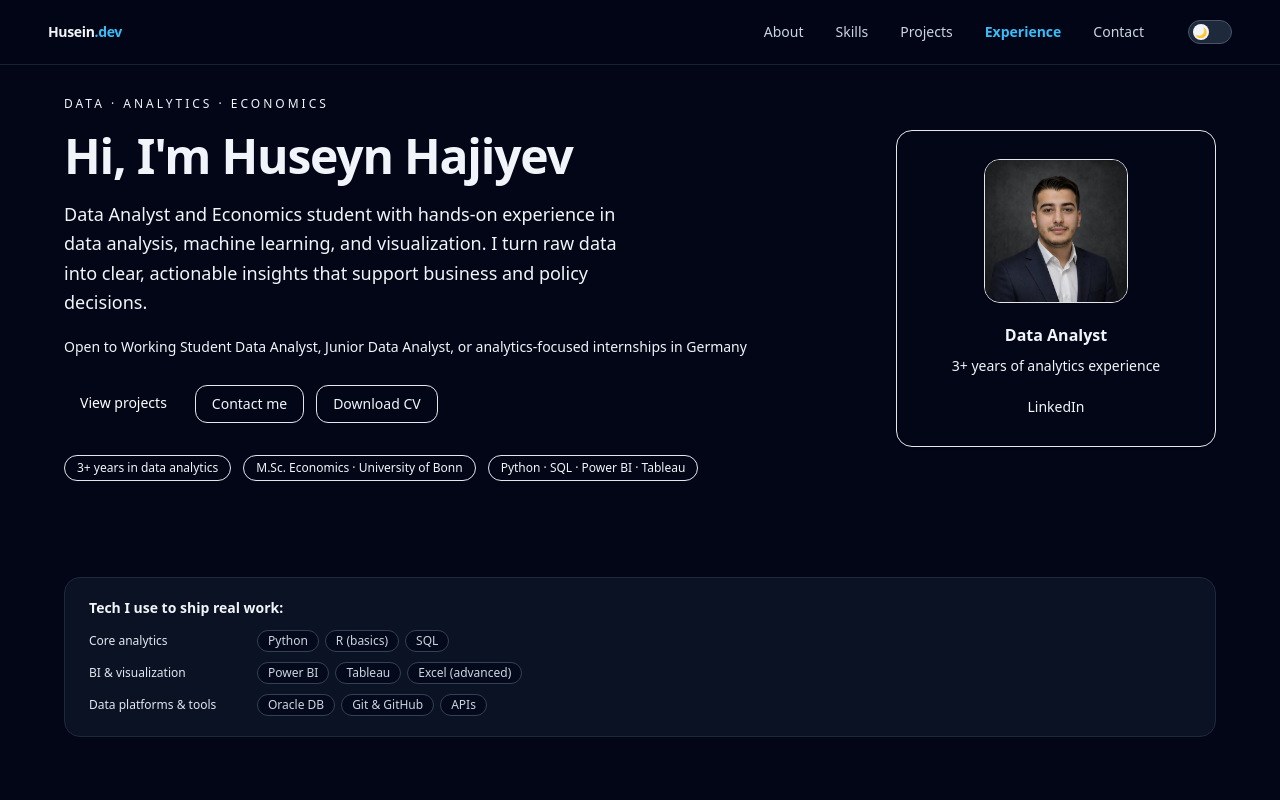
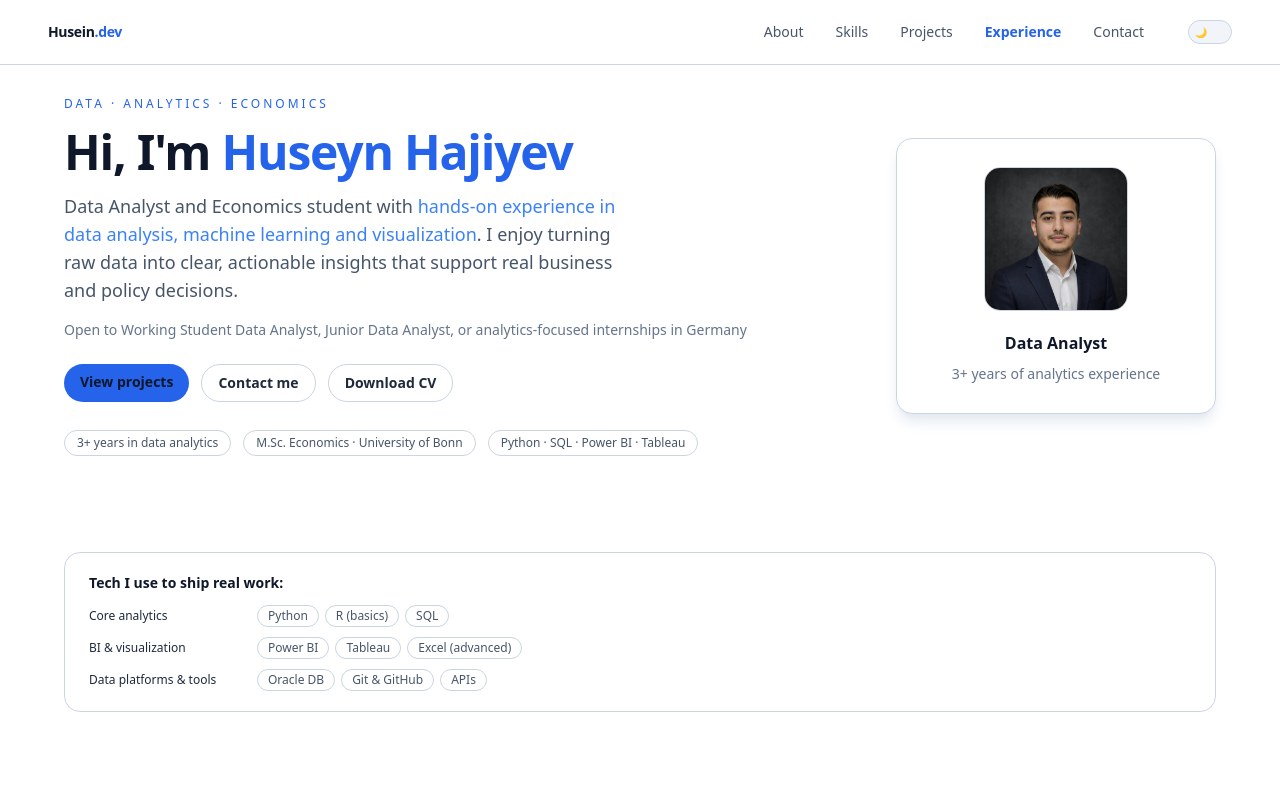
Before and after one commit to HuseinHaji/husein-portfolio, a React (Vite) app: page / in a window 1280 px wide. Shown: the top 800 px of the page. Built offline with nearby package versions, Linux system fonts and the light colour scheme.

Commit message:
Change background colors.

```diff
--- a/src/App.jsx
+++ b/src/App.jsx
@@ -16,7 +16,7 @@ import InstagramIcon from "./icons/Instagram";
 
 function App() {
   return (
-    <div className="min-h-screen bg-slate-950 text-slate-100">
+    <div className="min-h-screen bg-white text-slate-900">
       <Navbar />
 
       <main className="max-w-7xl mx-auto px-6 sm:px-10 lg:px-16 pt-24 pb-24 space-y-16 sm:space-y-24 text-[15px] sm:text-[16px]">
@@ -39,13 +39,13 @@ function App() {
         <Contact />
       </main>
 
-      <footer className="border-t border-slate-800 py-6">
+      <footer className="border-t border-slate-300 py-6">
         <div className="max-w-7xl mx-auto px-6 sm:px-10 lg:px-16 flex flex-col sm:flex-row items-center justify-between gap-3 text-sm text-slate-500">
           <p>© {new Date().getFullYear()} Huseyn Hajiyev. All rights reserved.</p>
           <div className="flex items-center gap-4 text-xs">
             <a
               href="mailto:huseynhadjiyev@outlook.com"
-              className="inline-flex items-center gap-1 hover:text-sky-400 transition-colors"
+              className="inline-flex items-center gap-1 hover:text-blue-600 transition-colors"
             >
               <EmailIcon className="w-4 h-4" />
               <span>Email</span>
@@ -55,7 +55,7 @@ function App() {
               href="https://www.linkedin.com/in/huseynhajiyev10"
               target="_blank"
               rel="noreferrer"
-              className="inline-flex items-center gap-1 hover:text-sky-400 transition-colors"
+              className="inline-flex items-center gap-1 hover:text-blue-600 transition-colors"
             >
               <LinkedInIcon className="w-4 h-4" />
               <span>LinkedIn</span>
@@ -65,7 +65,7 @@ function App() {
               href="https://github.com/"
               target="_blank"
               rel="noreferrer"
-              className="inline-flex items-center gap-1 hover:text-sky-400 transition-colors"
+              className="inline-flex items-center gap-1 hover:text-blue-600 transition-colors"
             >
               <GitHubIcon className="w-4 h-4" />
               <span>GitHub</span>
@@ -75,7 +75,7 @@ function App() {
               href="https://www.instagram.com/huseinhajiev"
               target="_blank"
               rel="noreferrer"
-              className="inline-flex items-center gap-1 hover:text-sky-400 transition-colors"
+              className="inline-flex items-center gap-1 hover:text-blue-600 transition-colors"
             >
               <InstagramIcon className="w-4 h-4" />
               <span>Instagram</span>
--- a/src/components/About.jsx
+++ b/src/components/About.jsx
@@ -7,10 +7,10 @@ export default function About() {
         About
       </h2>
 
-      <p className="text-sm leading-relaxed text-slate-300">
+      <p className="text-sm leading-relaxed text-slate-600">
         I&apos;m a{" "}
-        <span className="font-medium text-sky-300">Data Analyst</span> and{" "}
-        <span className="font-medium text-sky-300">
+        <span className="font-medium text-blue-500">Data Analyst</span> and{" "}
+        <span className="font-medium text-blue-500">
           M.Sc. Economics student at the University of Bonn
         </span>
         . Before moving to Germany, I completed a{" "}
@@ -22,7 +22,7 @@ export default function About() {
         quantitative thinking.
       </p>
 
-      <p className="text-sm leading-relaxed text-slate-300">
+      <p className="text-sm leading-relaxed text-slate-600">
         Over the last years, I have worked in{" "}
         <span className="font-medium">data analyst and data scientist roles</span>{" "}
         in finance and analytics companies. I&apos;ve been involved in building
@@ -31,7 +31,7 @@ export default function About() {
         forecasting.
       </p>
 
-      <p className="text-sm leading-relaxed text-slate-300">
+      <p className="text-sm leading-relaxed text-slate-600">
         My interests sit at the intersection of{" "}
         <span className="font-medium">data analytics, econometrics and finance</span>.
         I enjoy the full workflow: from collecting and cleaning data, to modeling
@@ -39,14 +39,14 @@ export default function About() {
         practical way to non-technical stakeholders.
       </p>
 
-      <p className="text-sm leading-relaxed text-slate-300">
+      <p className="text-sm leading-relaxed text-slate-600">
         Outside of work and university, I&apos;m into kickboxing, strength
         training and photography. I like to treat my workspace as a small
         &quot;lab&quot; where I constantly experiment with new tools, workflows
         and projects that sharpen my skills.
       </p>
 
-      <p className="text-sm leading-relaxed text-slate-300">
+      <p className="text-sm leading-relaxed text-slate-600">
         I am currently looking for roles such as{" "}
         <span className="font-medium">Working Student Data Analyst</span>,{" "}
         <span className="font-medium">Junior Data Analyst</span>, or{" "}
--- a/src/components/BackToTop.jsx
+++ b/src/components/BackToTop.jsx
@@ -22,7 +22,7 @@ export default function BackToTop() {
       {visible && (
         <motion.button
           onClick={handleClick}
-          className="fixed bottom-5 right-5 sm:bottom-6 sm:right-6 rounded-full border border-sky-500/70 bg-slate-900/90 px-3 py-2 text-xs sm:text-sm text-sky-100 shadow-lg shadow-sky-900/40 hover:bg-slate-900 hover:border-sky-400 transition-colors z-40"
+          className="fixed bottom-5 right-5 sm:bottom-6 sm:right-6 rounded-full border border-blue-600/70 bg-white/90 px-3 py-2 text-xs sm:text-sm text-slate-900 shadow-lg shadow-slate-200 hover:bg-white hover:border-blue-600 transition-colors z-40"
           initial={{ opacity: 0, y: 16 }}
           animate={{ opacity: 1, y: 0 }}
           exit={{ opacity: 0, y: 16 }}
--- a/src/components/Contact.jsx
+++ b/src/components/Contact.jsx
@@ -9,20 +9,20 @@ export default function Contact() {
     <AnimatedSection id="contact" className="space-y-4" delay={0.2}>
       <h2 className="text-xl font-semibold tracking-tight">Contact</h2>
 
-      <p className="text-sm text-slate-300 max-w-xl">
+      <p className="text-sm text-slate-600 max-w-xl">
         Feel free to reach out about analytics, research or opportunities.
       </p>
 
       <div className="grid gap-3 sm:grid-cols-2">
 
         {/* Email card */}
-        <div className="rounded-2xl border border-slate-800 bg-slate-900/40 p-4 text-sm space-y-2">
+        <div className="rounded-2xl border border-slate-300 bg-white/40 p-4 text-sm space-y-2">
           <p className="text-xs uppercase tracking-[0.2em] text-slate-500">
             Email
           </p>
           <a
             href="mailto:huseynhadjiyev@outlook.com"
-            className="flex items-center gap-2 text-sky-400 hover:text-sky-300"
+            className="flex items-center gap-2 text-blue-600 hover:text-blue-500"
           >
             <EmailIcon className="w-4 h-4" />
             huseynhadjiyev@outlook.com
@@ -30,7 +30,7 @@ export default function Contact() {
         </div>
 
         {/* Socials card */}
-        <div className="rounded-2xl border border-slate-800 bg-slate-900/40 p-4 text-sm space-y-2">
+        <div className="rounded-2xl border border-slate-300 bg-white/40 p-4 text-sm space-y-2">
           <p className="text-xs uppercase tracking-[0.2em] text-slate-500">
             Socials
           </p>
@@ -41,7 +41,7 @@ export default function Contact() {
               href="https://www.linkedin.com/in/huseynhajiyev10"
               target="_blank"
               rel="noreferrer"
-              className="flex items-center gap-2 text-slate-200 hover:text-sky-300"
+              className="flex items-center gap-2 text-slate-800 hover:text-blue-500"
             >
               <LinkedInIcon className="w-4 h-4" />
               LinkedIn
@@ -51,7 +51,7 @@ export default function Contact() {
               href="https://github.com/"
               target="_blank"
               rel="noreferrer"
-              className="flex items-center gap-2 text-slate-200 hover:text-sky-300"
+              className="flex items-center gap-2 text-slate-800 hover:text-blue-500"
             >
               <GitHubIcon className="w-4 h-4" />
               GitHub
@@ -61,7 +61,7 @@ export default function Contact() {
               href="https://www.instagram.com/huseinhajiev"
               target="_blank"
               rel="noreferrer"
-              className="flex items-center gap-2 text-slate-200 hover:text-sky-300"
+              className="flex items-center gap-2 text-slate-800 hover:text-blue-500"
             >
               <InstagramIcon className="w-4 h-4" />
               Instagram
--- a/src/components/Hero.jsx
+++ b/src/components/Hero.jsx
@@ -9,84 +9,84 @@ export default function Hero() {
     >
       {/* Left – text */}
       <motion.div
-        className="flex-1 space-y-5"
+        className="flex-1 space-y-4"
         initial={{ opacity: 0, y: 12 }}
         animate={{ opacity: 1, y: 0 }}
         transition={{ duration: 0.6, ease: "easeOut" }}
       >
-        <p className="text-xs uppercase tracking-[0.25em] text-muted">
+        <p className="text-xs uppercase tracking-[0.25em] text-blue-600">
           Data · Analytics · Economics
         </p>
 
-        <h1 className="text-3xl sm:text-4xl md:text-5xl font-semibold tracking-tight text-text">
+        <h1 className="text-3xl sm:text-4xl md:text-5xl font-bold tracking-tight">
           Hi, I&apos;m{" "}
-          <span className="text-accent">Huseyn Hajiyev</span>
+          <span className="text-blue-600">Huseyn Hajiyev</span>
         </h1>
 
-        <p className="text-lg text-muted max-w-xl leading-relaxed">
+        <p className="text-lg text-slate-600 max-w-xl">
           Data Analyst and Economics student with{" "}
-          <span className="text-text font-medium">
-            hands-on experience in data analysis, machine learning, and visualization
+          <span className="text-blue-500">
+            hands-on experience in data analysis, machine learning and visualization
           </span>
-          . I turn raw data into clear, actionable insights that support business and
-          policy decisions.
+          . I enjoy turning raw data into clear, actionable insights that support
+          real business and policy decisions.
         </p>
 
-        <p className="text-sm text-muted">
+        <p className="text-sm text-slate-500">
           Open to Working Student Data Analyst, Junior Data Analyst, or analytics-focused internships in Germany
         </p>
 
         <div className="flex flex-wrap gap-3 pt-2">
           <a
             href="#projects"
-            className="px-4 py-2 rounded-xl bg-accent hover:bg-accent-hover text-sm font-medium text-white transition-colors"
+            className="px-4 py-2 rounded-full bg-blue-600 hover:bg-blue-500 text-sm font-semibold transition-colors"
           >
             View projects
           </a>
 
           <a
             href="#contact"
-            className="px-4 py-2 rounded-xl border border-border bg-surface text-sm font-medium text-text hover:bg-bg transition-colors"
+            className="px-4 py-2 rounded-full border border-slate-300 hover:border-blue-600 text-sm font-semibold text-slate-800 hover:text-blue-500 transition-colors"
           >
             Contact me
           </a>
 
           <a
             href="/Huseyn_Hajiyev_Resume.pdf"
-            className="px-4 py-2 rounded-xl border border-border bg-surface text-sm font-medium text-text hover:bg-bg transition-colors"
+            className="px-4 py-2 rounded-full border border-slate-300 hover:border-blue-600 text-sm font-semibold text-slate-800 hover:text-blue-500 transition-colors"
             download
           >
             Download CV
           </a>
         </div>
 
-        <div className="flex flex-wrap gap-3 pt-3 text-xs text-muted">
-          <span className="rounded-full border border-border bg-surface px-3 py-1">
+        <div className="flex flex-wrap gap-3 pt-3 text-xs text-slate-600">
+          <span className="rounded-full border border-slate-300 px-3 py-1">
             3+ years in data analytics
           </span>
-          <span className="rounded-full border border-border bg-surface px-3 py-1">
+          <span className="rounded-full border border-slate-300 px-3 py-1">
             M.Sc. Economics · University of Bonn
           </span>
-          <span className="rounded-full border border-border bg-surface px-3 py-1">
+          <span className="rounded-full border border-slate-300 px-3 py-1">
             Python · SQL · Power BI · Tableau
           </span>
         </div>
+
       </motion.div>
 
-      {/* Right – profile card */}
+      {/* Right – card (BIGGER) */}
       <motion.div
-        className="w-full md:w-80"
+        className="w-full md:w-80"    // <--- increased from md:w-64
         initial={{ opacity: 0, x: 24 }}
         animate={{ opacity: 1, x: 0 }}
         transition={{ duration: 0.6, ease: "easeOut", delay: 0.1 }}
       >
-        <div className="relative rounded-2xl border border-border bg-surface p-7 shadow-sm">
+        <div className="relative rounded-2xl border border-slate-300 bg-white p-7 shadow-lg shadow-slate-200">
           <a
             href="https://www.linkedin.com/in/huseynhajiyev10"
             target="_blank"
             rel="noopener noreferrer"
-            className="block h-36 w-36 mx-auto mb-5 rounded-2xl overflow-hidden border border-border hover:border-accent transition-colors"
-            aria-label="Open LinkedIn profile"
+            className="block h-36 w-36 mx-auto mb-5 rounded-2xl overflow-hidden border border-slate-300 hover:border-blue-600 transition-all"
           >
             <img
               src={huseynPhoto}
@@ -96,21 +96,13 @@ export default function Hero() {
           </a>
 
           <div className="space-y-2 text-center">
-            <p className="text-base font-semibold text-text">Data Analyst</p>
-            <p className="text-sm text-muted leading-relaxed max-w-xs mx-auto">
+            <p className="text-base font-semibold text-slate-900">
+              Data Analyst
+            </p>
+
+            <p className="text-sm text-slate-500 leading-relaxed max-w-xs mx-auto">
               3+ years of analytics experience
             </p>
-
-            <div className="pt-2">
-              <a
-                href="https://www.linkedin.com/in/huseynhajiyev10"
-                target="_blank"
-                rel="noopener noreferrer"
-                className="text-sm font-medium text-accent hover:text-accent-hover underline-offset-4 hover:underline"
-              >
-                LinkedIn
-              </a>
-            </div>
           </div>
         </div>
       </motion.div>
--- a/src/components/Navbar.jsx
+++ b/src/components/Navbar.jsx
@@ -37,7 +37,7 @@ export default function Navbar() {
 
   return (
     <motion.header
-      className="fixed top-0 inset-x-0 z-30 backdrop-blur border-b border-slate-800/80 bg-slate-950/80"
+      className="fixed top-0 inset-x-0 z-30 backdrop-blur border-b border-slate-300 bg-white/90"
       initial={{ y: -40, opacity: 0 }}
       animate={{ y: 0, opacity: 1 }}
       transition={{ duration: 0.4, ease: "easeOut" }}
@@ -47,10 +47,10 @@ export default function Navbar() {
         <div className="flex items-center gap-4">
           <a
             href="#top"
-            className="text-sm font-semibold tracking-tight text-slate-100"
+            className="text-sm font-semibold tracking-tight text-slate-900"
           >
             <span>Husein</span>
-            <span className="text-sky-400">.dev</span>
+            <span className="text-blue-600">.dev</span>
           </a>
         </div>
 
@@ -63,9 +63,9 @@ export default function Navbar() {
               onClick={() => setActive(item.id)}
               className={`transition-all rounded-md px-1 ${
                 active === item.id
-                  ? "text-sky-400 font-semibold"
-                  : "text-slate-300 hover:text-sky-400"
-              } focus:outline-none focus-visible:ring-1 focus-visible:ring-sky-500`}
+                  ? "text-blue-600 font-semibold"
+                  : "text-slate-600 hover:text-blue-600"
+              } focus:outline-none focus-visible:ring-1 focus-visible:ring-blue-600`}
             >
               {item.label}
             </a>
@@ -77,7 +77,7 @@ export default function Navbar() {
             className="ml-4 inline-flex items-center"
             aria-label="Theme toggle (visual only)"
           >
-            <div className="relative w-11 h-6 rounded-full bg-slate-800 border border-slate-600 flex items-center px-1">
+            <div className="relative w-11 h-6 rounded-full bg-slate-100 border border-slate-300 flex items-center px-1">
               <motion.div
                 className="h-4 w-4 rounded-full bg-slate-100 text-[10px] flex items-center justify-center"
                 animate={{
@@ -100,8 +100,8 @@ export default function Navbar() {
               onClick={() => setActive(item.id)}
               className={`transition-all ${
                 active === item.id
-                  ? "text-sky-400 font-semibold"
-                  : "text-slate-300 hover:text-sky-400"
+                  ? "text-blue-600 font-semibold"
+                  : "text-slate-600 hover:text-blue-600"
               }`}
             >
               {item.label}
@@ -113,7 +113,7 @@ export default function Navbar() {
             className="inline-flex items-center"
             aria-label="Theme toggle (visual only)"
           >
-            <div className="relative w-10 h-5 rounded-full bg-slate-800 border border-slate-600 flex items-center px-[2px]">
+            <div className="relative w-10 h-5 rounded-full bg-slate-100 border border-slate-300 flex items-center px-[2px]">
               <motion.div
                 className="h-4 w-4 rounded-full bg-slate-100 text-[9px] flex items-center justify-center"
                 animate={{
--- a/src/components/SectionDivider.jsx
+++ b/src/components/SectionDivider.jsx
@@ -1,9 +1,9 @@
 export default function SectionDivider() {
     return (
       <div className="flex items-center gap-2 pt-4">
-        <div className="h-px flex-1 bg-slate-800/60" />
-        <div className="w-1 h-1 rounded-full bg-sky-500" />
-        <div className="h-px flex-1 bg-slate-800/60" />
+        <div className="h-px flex-1 bg-slate-100/60" />
+        <div className="w-1 h-1 rounded-full bg-blue-600" />
+        <div className="h-px flex-1 bg-slate-100/60" />
       </div>
     );
   }
--- a/src/components/TechStackStrip.jsx
+++ b/src/components/TechStackStrip.jsx
@@ -24,25 +24,25 @@ export default function TechStackStrip() {
       viewport={{ once: true, amount: 0.4 }}
       transition={{ duration: 0.4, ease: "easeOut" }}
     >
-      <div className="rounded-2xl border border-slate-800 bg-slate-900/70 px-5 py-4 sm:px-6 sm:py-5 space-y-3">
-        <p className="text-xs sm:text-sm font-semibold text-slate-100">
+      <div className="rounded-2xl border border-slate-300 bg-white/70 px-5 py-4 sm:px-6 sm:py-5 space-y-3">
+        <p className="text-xs sm:text-sm font-semibold text-slate-900">
           Tech I use to ship real work:
         </p>
 
-        <div className="space-y-2.5 text-[11px] sm:text-xs text-slate-300">
+        <div className="space-y-2.5 text-[11px] sm:text-xs text-slate-600">
           {rows.map((row) => (
             <div
               key={row.label}
               className="flex flex-col sm:flex-row sm:items-baseline sm:gap-2"
             >
-              <span className="w-40 shrink-0 font-medium text-slate-200">
+              <span className="w-40 shrink-0 font-medium text-slate-800">
                 {row.label}
               </span>
               <div className="flex flex-wrap gap-1.5">
                 {row.items.map((item) => (
                   <span
                     key={item}
-                    className="inline-flex items-center rounded-full bg-slate-950/70 border border-slate-700 px-2.5 py-0.5"
+                    className="inline-flex items-center rounded-full bg-white/70 border border-slate-300 px-2.5 py-0.5"
                   >
                     {item}
                   </span>
--- a/src/index.css
+++ b/src/index.css
@@ -3,7 +3,7 @@
 @tailwind utilities;
 
 body {
-  @apply bg-slate-950 text-slate-100 font-sans;
+  @apply bg-white text-slate-900 font-sans;
 }
 
 html {
```
Also changed, not shown: src/components/Experience.jsx (+16 -16 lines), src/components/Projects.jsx (+17 -17 lines), src/components/Skills.jsx (+15 -15 lines), 1 other file (tests, documents, lock files or other folders).
